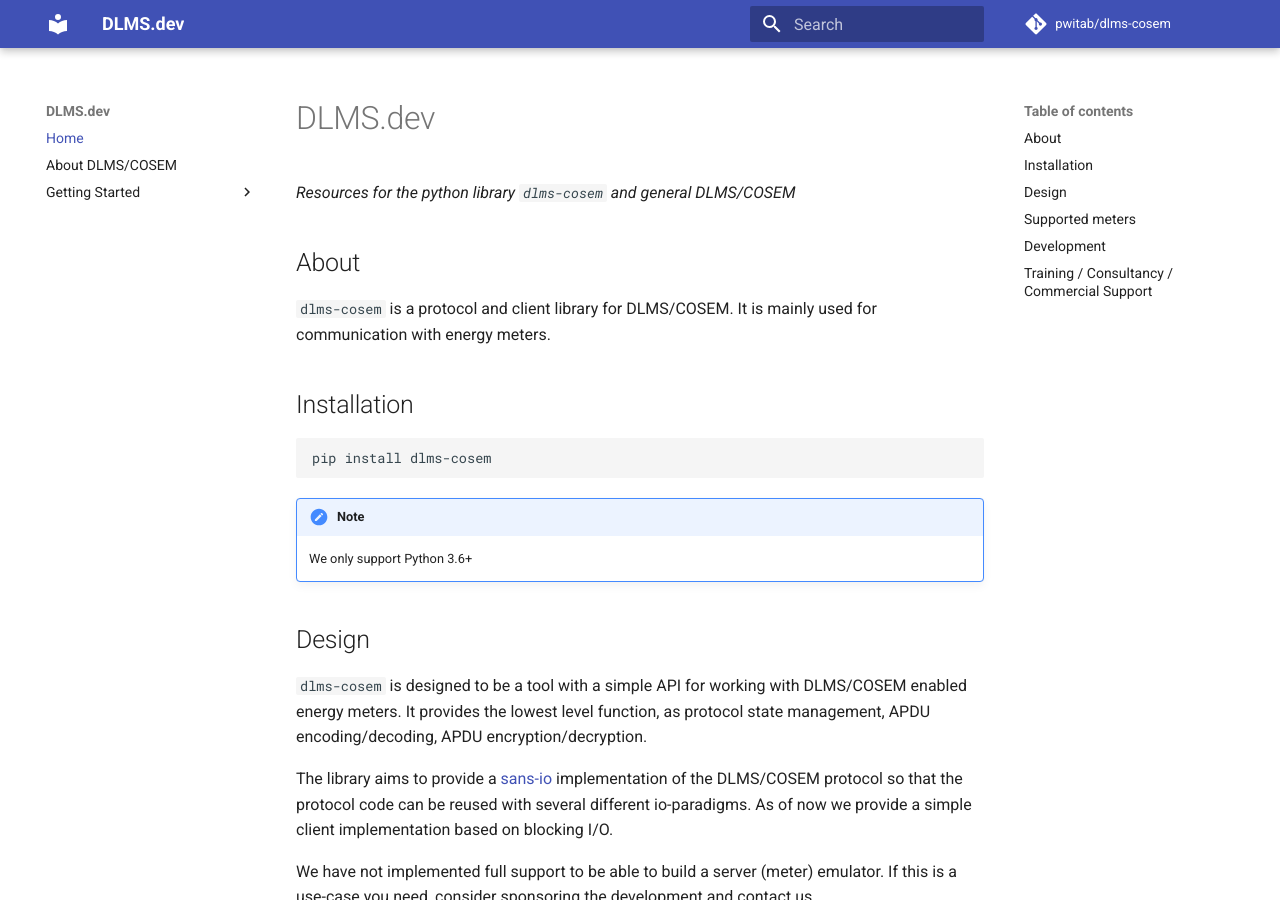
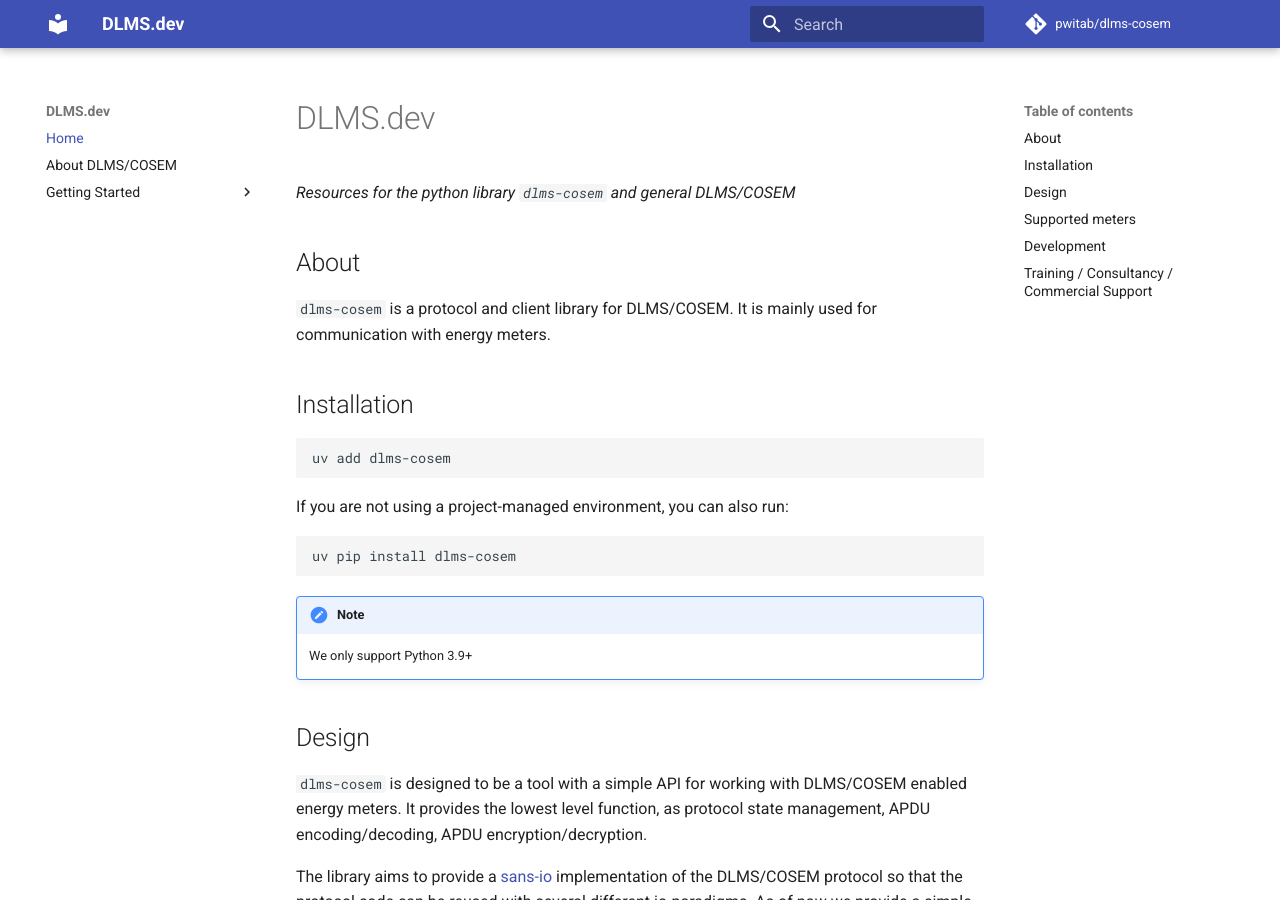
Before and after one commit to u9n/dlms-cosem, an MkDocs documentation site: the page built from docs/index.md, in a window 1280 px wide and 900 px high. Built offline with MkDocs 1.6.1 and Material for MkDocs 9.7.7, drawn with Linux system fonts in a browser that asks for light colours; comment, search, counter and statistics services are not loaded.

````diff
--- a/docs/index.md
+++ b/docs/index.md
@@ -9,12 +9,18 @@ communication with energy meters.
 
 ## Installation
 
+```bash
+uv add dlms-cosem
 ```
-pip install dlms-cosem
+
+If you are not using a project-managed environment, you can also run:
+
+```bash
+uv pip install dlms-cosem
 ```
 
 !!! note
-    We only support Python 3.6+
+    We only support Python 3.9+
 
 
 ## Design
--- a/pyproject.toml
+++ b/pyproject.toml
@@ -1,5 +1,5 @@
 [tool.black]
-py36 = true
+target-version = ["py39"]
 include = '\.pyi?$'
 exclude = '''
 /(
````
Also changed, not shown: .pre-commit-config.yaml (+21 -13 lines), HISTORY.md (+5 -0 lines), README.md (+9 -4 lines), setup.py (+7 -7 lines), codecov.yml (deleted), 2 other files.
